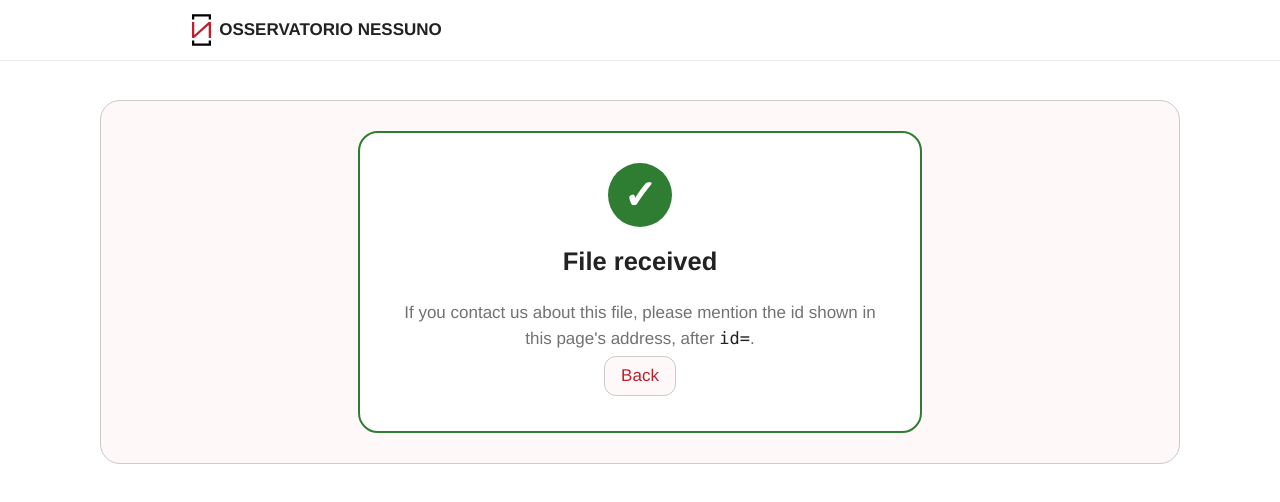
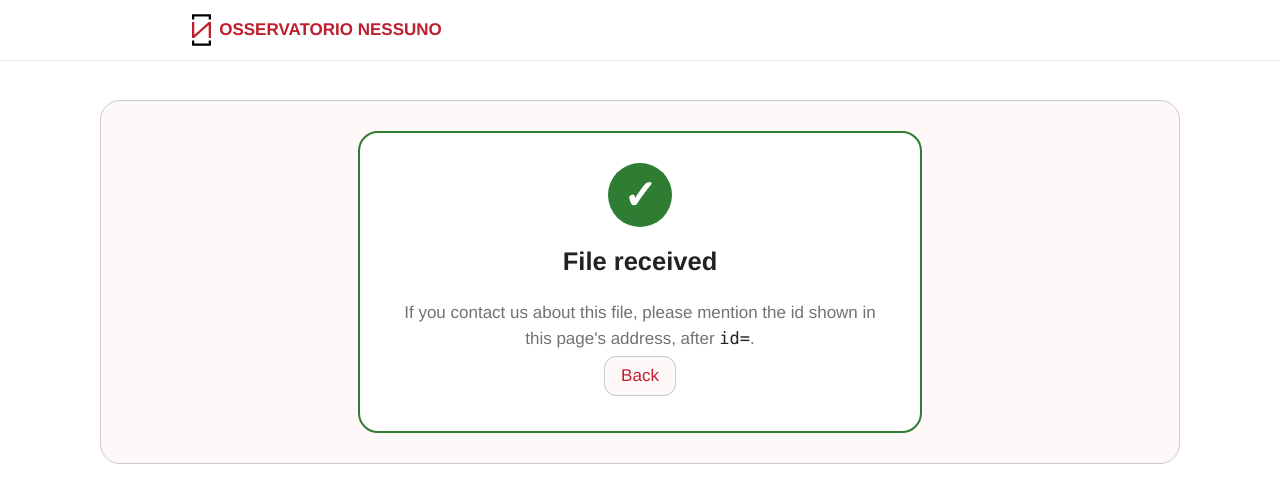
Before and after one commit to osservatorionessuno/uploader, a website: page src/done.html in a window 1280 px wide. Drawn offline with Linux system fonts and the light colour scheme.

Commit message:
Header: drop the site link from the menu, logo and name in the brand colour

```diff
--- a/static/upload.css
+++ b/static/upload.css
@@ -81,7 +81,7 @@ pre code { color: var(--code-pre-text); }
   backdrop-filter: blur(1px);
   border-bottom: 1px var(--nav-border) solid;
 }
-.header-logo { display: flex; align-items: center; gap: 8px; font-weight: bold; text-transform: uppercase; color: var(--heading); }
+.header-logo { display: flex; align-items: center; gap: 8px; font-weight: bold; text-transform: uppercase; color: var(--link); }
 .header-logo img { height: 32px; }
 .header nav ul { display: flex; margin: 0; padding: 0; list-style: none; }
 .header nav a { display: block; padding: 10px; color: var(--heading); }
```
Also changed, not shown: src/index.html (+0 -1 lines).
